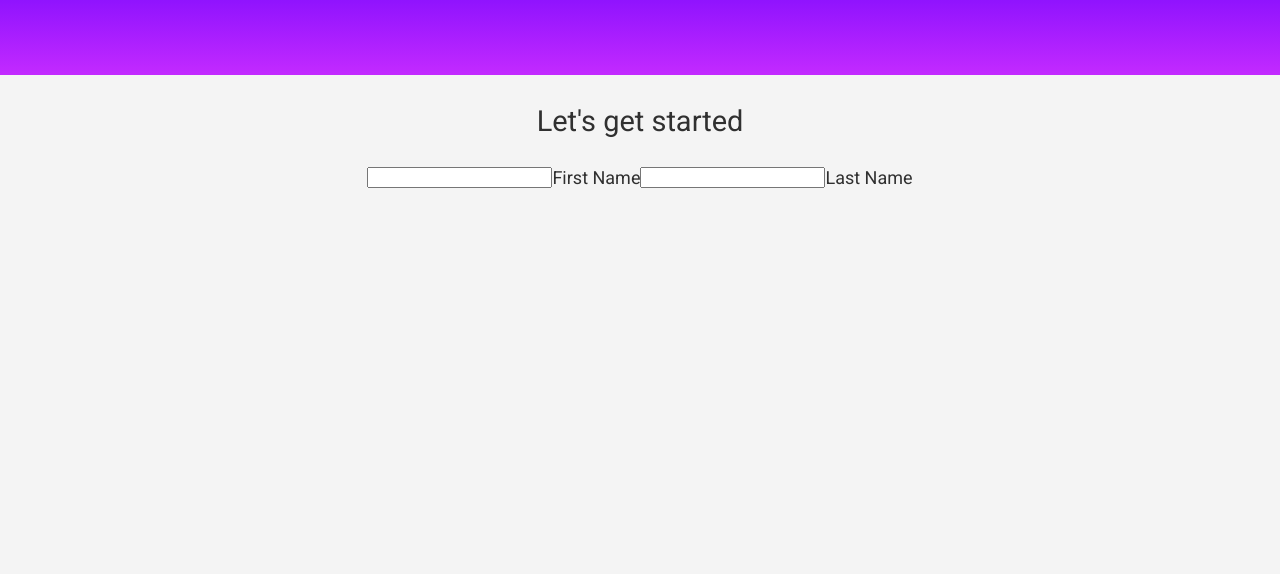
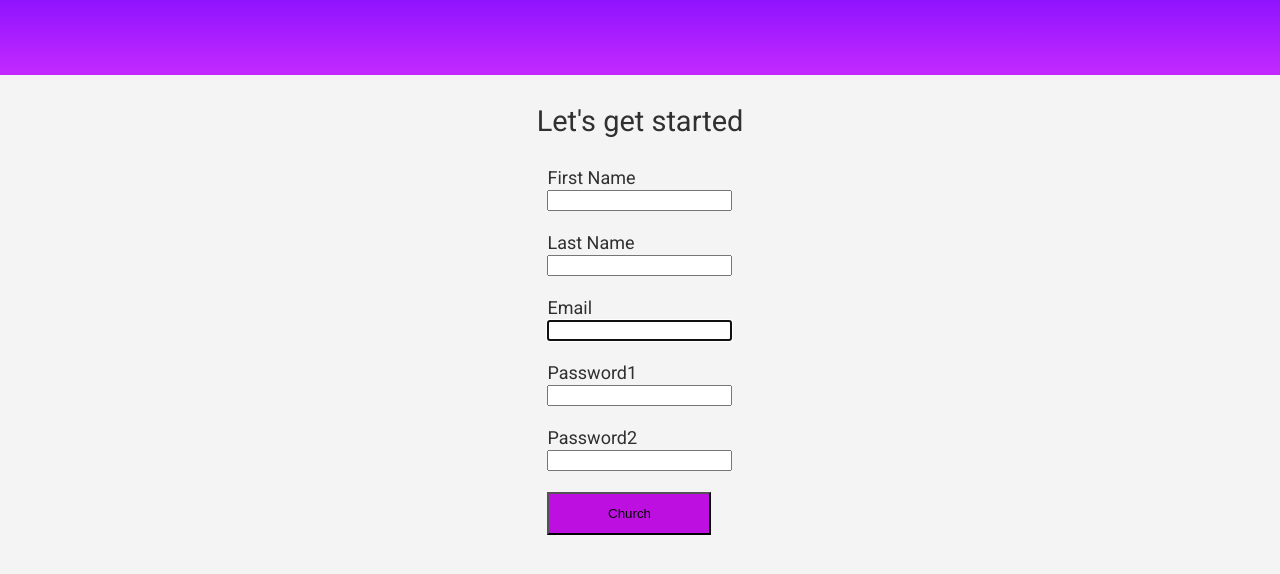
Before and after one commit to brandsafric/Cross-Connect, a Django app: page /user/signup in a window 1280 px wide. Shown: the top 574 px of the page. Run offline with Django 3.2, Linux system fonts and the light colour scheme.

Commit message:
User registration form completed

```diff
--- /dev/null
+++ b/crossconnect/users/forms.py
@@ -0,0 +1,23 @@
+# users/forms.py
+from django import forms
+from django.contrib.auth.forms import UserCreationForm, UserChangeForm
+from .models import CustomUser
+
+class CustomUserCreationForm(UserCreationForm):
+    first_name = forms.CharField(widget=forms.TextInput(attrs={'class' : 'input_field'}))
+    last_name = forms.CharField(widget=forms.TextInput(attrs={'class' : 'input_field'}))
+    email = forms.EmailField(widget=forms.TextInput(attrs={'class' : 'input_field'}))
+    password1 = forms.CharField(widget=forms.PasswordInput(attrs={'class' : 'input_field'}))
+    password2 = forms.CharField(widget=forms.PasswordInput(attrs={'class' : 'input_field'}))
+
+    class Meta(UserCreationForm):
+        model = CustomUser
+        fields = ('first_name', 'last_name', 'email', 'password1', 'password2')
+
+
+
+class CustomUserChangeForm(UserChangeForm):
+
+    class Meta:
+        model = CustomUser
+        fields = ('email',)
--- a/crossconnect/users/templates/users/register.html
+++ b/crossconnect/users/templates/users/register.html
@@ -10,9 +10,37 @@
     <h3>Let's get started</h3>
   </div>
   <div class="wrapper">
-  <input>First Name</input>
-  <input>Last Name</input>
+    <form method="post">
+      {% csrf_token %}
+      {{ form.errors }}
+      {{ form.non_field_errors }}
+      {{ form.first_name.errors }}
+      <label for="{{ form.first_name.id_for_label }}" class="field_label">First Name</label>
+      <div class="fieldWrapper"> {{ form.first_name }}</div>
+      <br>
+      {{ form.last_name.errors }}
+      <label for="{{ form.last_name.id_for_label }}" class="field_label">Last Name</label>
+      <div class="fieldWrapper"> {{ form.last_name }}</div>
+      <br>
+      {{ form.email.errors }}
+      <label for="{{ form.email.id_for_label }}" class="field_label">Email</label>
+      <div class="fieldWrapper"> {{ form.email }}</div>
+      <br>
+      <label for="{{ form.password1.id_for_label }}" class="field_label">Password1</label>
+      <div class="fieldWrapper"> {{ form.password1 }}</div>
+      <br>
+      <label for="{{ form.password2.id_for_label }}" class="field_label">Password2</label>
+      <div class="fieldWrapper"> {{ form.password2 }}</div>
+      <br>
+
+      <div class="primary_wrapper">
+        <button class="primary_button" type="submit">Church</button>
+      </div>
+    </form>
   </div>
 </div>
 </div>
+
+
+
 {% endblock %}
--- a/crossconnect/users/views.py
+++ b/crossconnect/users/views.py
@@ -1,9 +1,33 @@
-from django.shortcuts import render
+from django.shortcuts import render, redirect
+from .forms import CustomUserCreationForm
+from django.contrib.auth import authenticate, login
+from django import forms
 
 # Create your views here.
 def register(request):
+    print(request)
+    if request.method == "POST":
+        print('Method is Post')
+        form = CustomUserCreationForm(request.POST)
+        if form.is_valid():
+            print("Form is valid")
+            form.save()
+            new_user = authenticate(email=form.cleaned_data['email'],
+                                    password=form.cleaned_data['password1'],
+                                    )
+            login(request, new_user)
+            return redirect('homepage')
+        else:
+            print(form.errors)
+    else:
+        print("Not valid")
+        form = CustomUserCreationForm()
 
-    return render(request, 'users/register.html')
+    context = {
+    'form': form
+    }
+
+    return render(request, 'users/register.html', context)
 
 def profile(request):
     return
```
Also changed, not shown: crossconnect/db.sqlite3.
